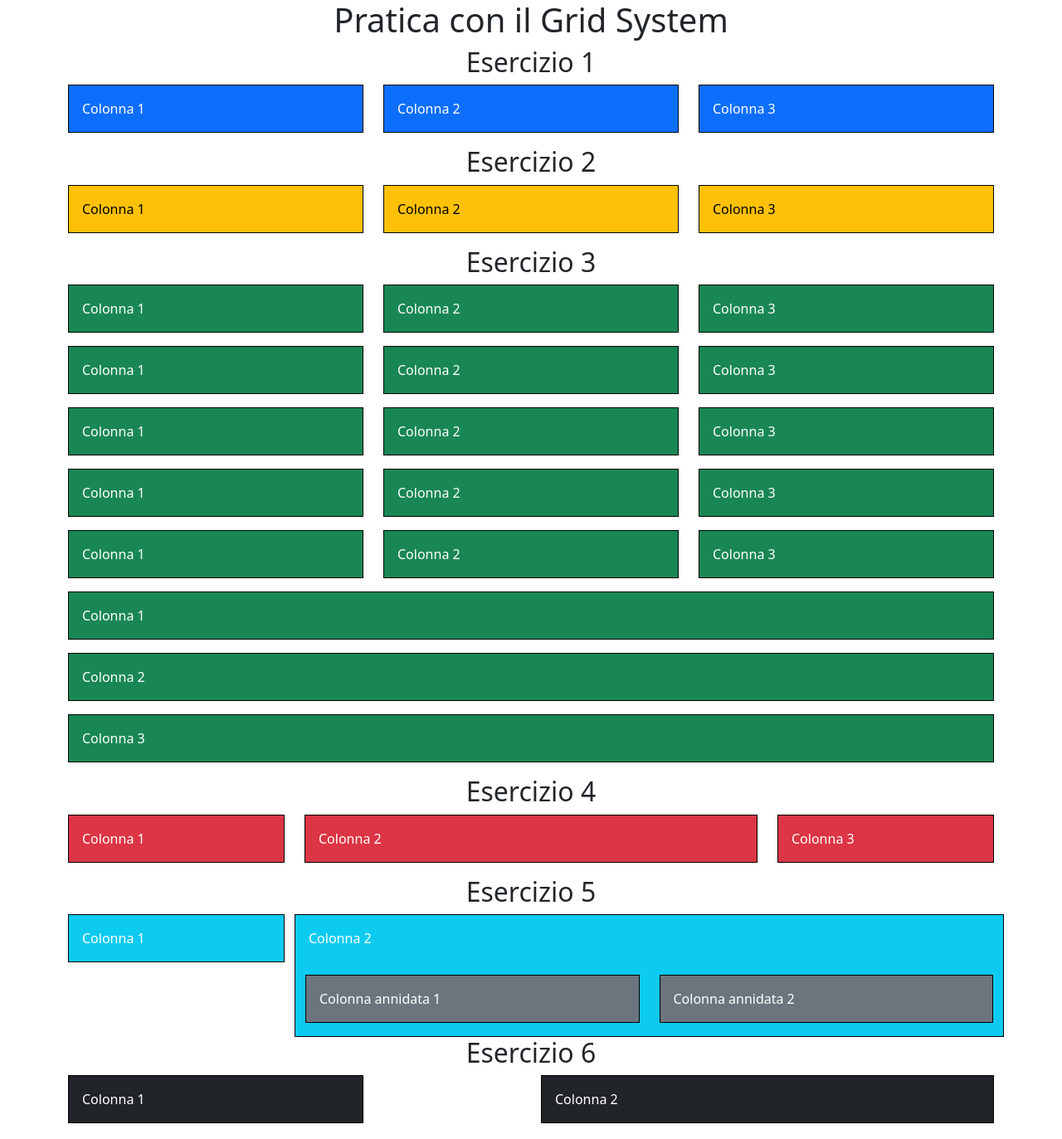
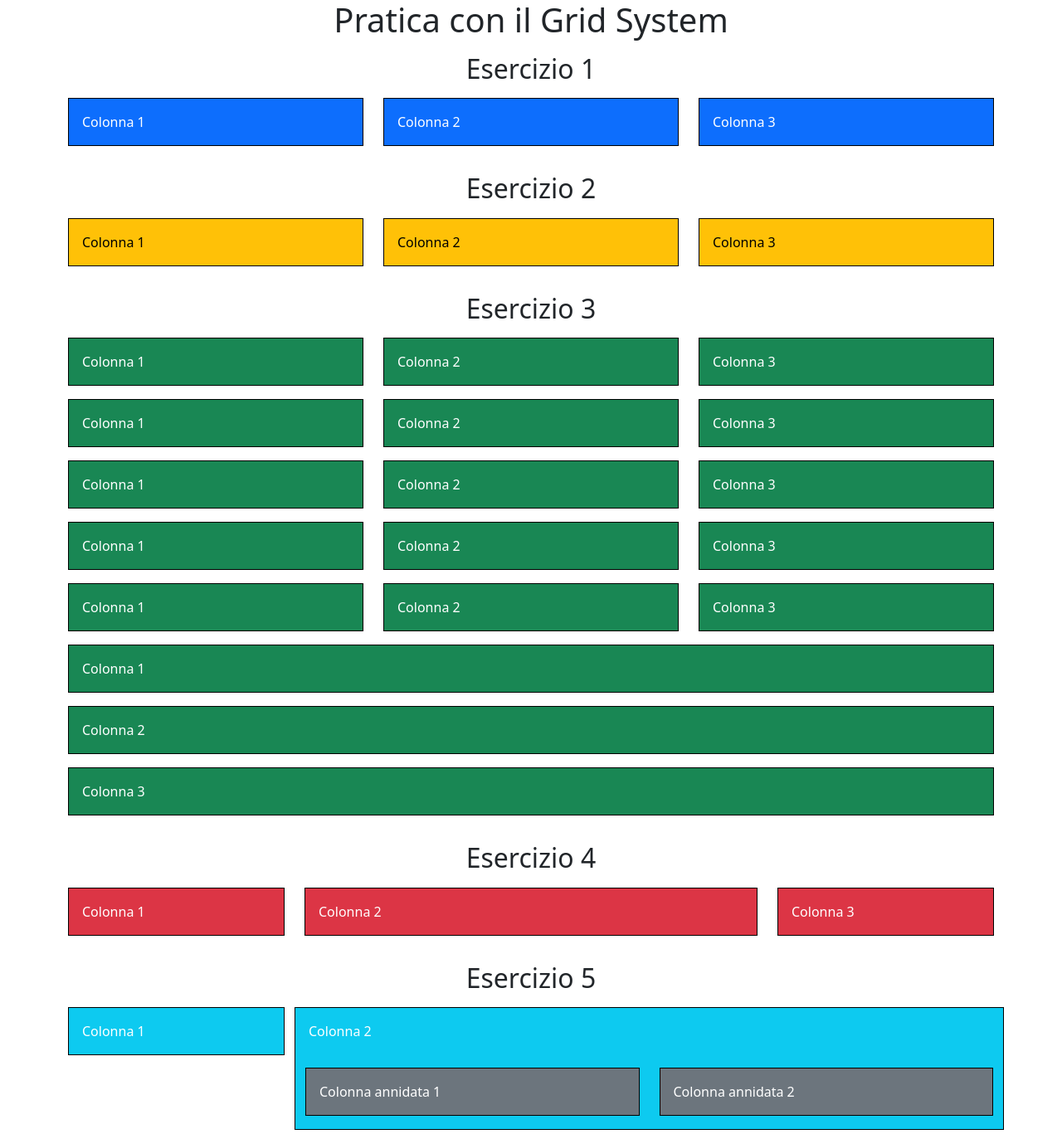
Before and after one commit to danilofumuso/U2.W2.D1, a plain HTML site: page index.html in a window 1280 px wide. Shown: the top 1373 px of the page at 83% size. Drawn offline with nearby package versions, Linux system fonts and the light colour scheme.

Commit message:
U2.W2.D1 added margin

```diff
--- a/index.html
+++ b/index.html
@@ -13,7 +13,7 @@
   </head>
   <body>
     <h1 class="text-center">Pratica con il Grid System</h1>
-    <h2 class="text-center">Esercizio 1</h2>
+    <h2 class="text-center m-3">Esercizio 1</h2>
     <section>
       <div class="container">
         <div class="row">
@@ -29,7 +29,7 @@
         </div>
       </div>
     </section>
-    <h2 class="text-center">Esercizio 2</h2>
+    <h2 class="text-center m-3">Esercizio 2</h2>
     <section>
       <div class="container">
         <div class="row">
@@ -45,7 +45,7 @@
         </div>
       </div>
     </section>
-    <h2 class="text-center">Esercizio 3</h2>
+    <h2 class="text-center m-3">Esercizio 3</h2>
     <section>
       <div class="container">
         <div class="row">
@@ -136,7 +136,7 @@
         </div>
       </div>
     </section>
-    <h2 class="text-center">Esercizio 4</h2>
+    <h2 class="text-center m-3">Esercizio 4</h2>
     <section>
       <div class="container">
         <div class="row">
@@ -152,7 +152,7 @@
         </div>
       </div>
     </section>
-    <h2 class="text-center">Esercizio 5</h2>
+    <h2 class="text-center m-3">Esercizio 5</h2>
     <section>
       <div class="container">
         <div class="row">
@@ -176,7 +176,7 @@
         </div>
       </div>
     </section>
-    <h2 class="text-center">Esercizio 6</h2>
+    <h2 class="text-center m-3">Esercizio 6</h2>
     <section>
         <div class="container">
           <div class="row">
```
